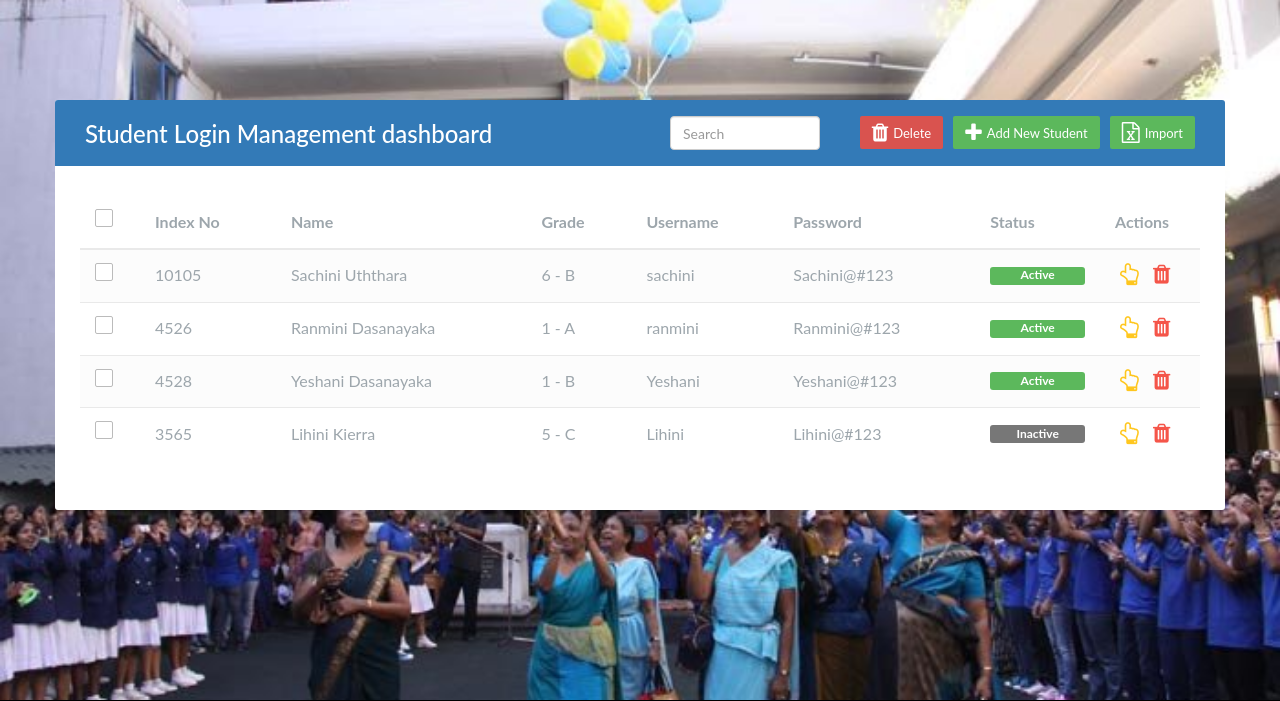
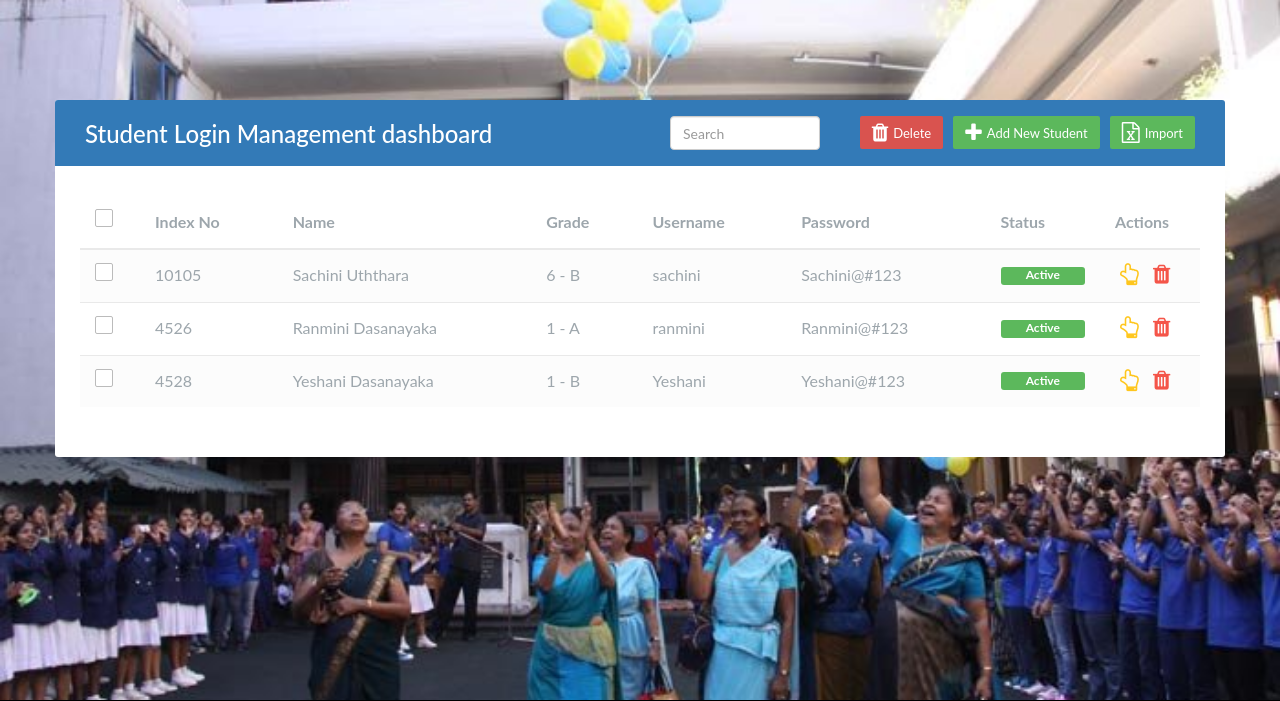
Before and after one commit to cheythi/HCI, a PHP site: page /admin.php in a window 1280 px wide. Shown: the part 130-831 px from the top of the page. Run offline with PHP 8.4, Linux system fonts and the light colour scheme; some libraries are stand-ins or nearby versions.

Commit message:
delete unwanted raw

```diff
--- a/admin.php
+++ b/admin.php
@@ -351,25 +351,6 @@ $(document).ready(function(){
 							<a href="#deleteEmployeeModal" class="delete" data-toggle="modal"><i class="fa fa-trash" aria-hidden="true"></i></a>
 						</td>
 					</tr>
-
-					<tr>
-						<td>
-							<span class="custom-checkbox">
-								<input type="checkbox" id="checkbox1" name="options[]" value="1">
-								<label for="checkbox1"></label>
-							</span>
-						</td>
-						<td>3565</td>
-						<td>Lihini Kierra</td>
-						<td>5 - C</td>
-						<td>Lihini</td>
-						<td>Lihini@#123</td>
-						<td><span class="label label-default flex">Inactive</span></td>
-						<td>
-							<a href="#editEmployeeModal" class="edit" data-toggle="modal"><i class="fa fa-hand-o-up" aria-hidden="true"></i></a>
-							<a href="#deleteEmployeeModal" class="delete" data-toggle="modal"><i class="fa fa-trash" aria-hidden="true"></i></a>
-						</td>
-					</tr>
 				</tbody>
 			</table>
 		</div>
```
